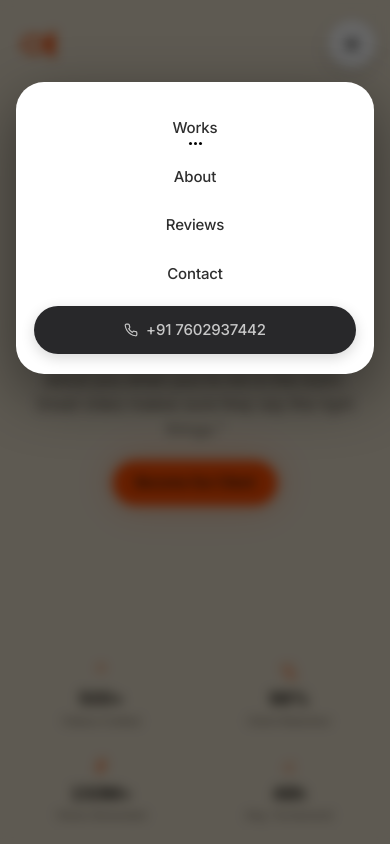
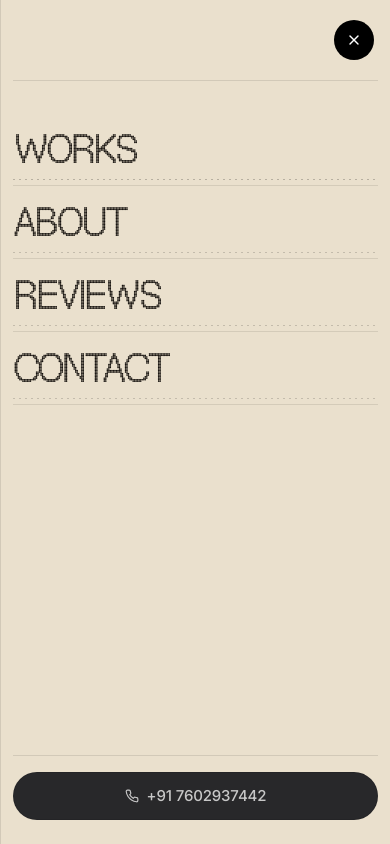
Before and after one commit to javaadde/loro.productions, a React (Vite) app: page / in a window 390 px wide. Both pictures are taken after a click on the button "Open menu". Shown: the top 844 px of the page. Built offline with nearby package versions, Linux system fonts and the light colour scheme; a web font is replaced by a local one.

Commit message:
feat(mobile-menu): redesign as right-side drawer

```diff
--- a/src/components/site/mobile-menu.tsx
+++ b/src/components/site/mobile-menu.tsx
@@ -1,4 +1,5 @@
 import { AnimatePresence, motion } from "framer-motion";
+import { X } from "lucide-react";
 import { Phone } from "lucide-react";
 
 import { Button } from "@/components/ui/button";
@@ -17,6 +18,19 @@ type MobileMenuProps = {
 };
 
 export function MobileMenu({ open, navItems, onClose }: MobileMenuProps) {
+  const itemVariants = {
+    hidden: { opacity: 0, x: 22 },
+    visible: (index: number) => ({
+      opacity: 1,
+      x: 0,
+      transition: {
+        delay: 0.14 + index * 0.07,
+        duration: 0.48,
+        ease: [0.22, 1, 0.36, 1],
+      },
+    }),
+  };
+
   return (
     <AnimatePresence>
       {open ? (
@@ -26,47 +40,82 @@ export function MobileMenu({ open, navItems, onClose }: MobileMenuProps) {
             initial={{ opacity: 0 }}
             animate={{ opacity: 1 }}
             exit={{ opacity: 0 }}
-            transition={{ duration: 0.28, ease: "easeOut" }}
-            className="fixed inset-0 z-[5] bg-black/60 backdrop-blur-[6px]"
+            transition={{ duration: 0.3, ease: "easeOut" }}
+            className="fixed inset-0 z-[5] bg-black/82 backdrop-blur-[8px]"
             onClick={onClose}
           />
           <motion.nav
             key="menu"
             id="mobileMenu"
             aria-label="Mobile"
-            initial={{ opacity: 0, y: -14, x: "-50%", scale: 0.97 }}
-            animate={{ opacity: 1, y: 0, x: "-50%", scale: 1 }}
-            exit={{ opacity: 0, y: -14, x: "-50%", scale: 0.97 }}
-            transition={{ duration: 0.38, ease: [0.22, 1, 0.36, 1] }}
-            className="fixed left-1/2 top-[calc(clamp(16px,2.4vh,28px)+48px+14px)] z-[6] flex w-[min(420px,calc(100%-32px))] flex-col rounded-[28px] bg-white px-[18px] pb-5 pt-[22px] shadow-[0_20px_60px_rgba(0,0,0,0.45)]"
+            initial={{ opacity: 0, x: "100%" }}
+            animate={{ opacity: 1, x: 0 }}
+            exit={{ opacity: 0, x: "100%" }}
+            transition={{ duration: 0.44, ease: [0.22, 1, 0.36, 1] }}
+            className="fixed inset-y-0 right-0 z-[6] flex w-full max-w-[430px] flex-col overflow-hidden border-l border-black/10 bg-background px-3 pb-6 pt-5 text-foreground shadow-[-24px_0_80px_rgba(0,0,0,0.28)]"
           >
+            <motion.div
+              initial={{ opacity: 0, x: 18 }}
+              animate={{ opacity: 1, x: 0 }}
+              exit={{ opacity: 0, x: 18 }}
+              transition={{ delay: 0.08, duration: 0.42, ease: [0.22, 1, 0.36, 1] }}
+              className="mb-8 flex items-start justify-end border-b border-black/10 px-1 pb-5"
+            >
+              <button
+                type="button"
+                aria-label="Close menu"
+                onClick={onClose}
+                className="grid h-10 w-10 place-items-center rounded-full border border-black/10 bg-black text-white transition-colors duration-200 hover:bg-black/85"
+              >
+                <X className="h-4 w-4" />
+              </button>
+            </motion.div>
+
+            <div className="flex-1">
               {navItems.map((item, index) => (
                 <motion.a
                   key={item.href}
                   href={item.href}
                   onClick={onClose}
-                initial={{ opacity: 0, y: 10 }}
-                animate={{ opacity: 1, y: 0 }}
-                transition={{
-                  delay: 0.06 + index * 0.05,
-                  duration: 0.5,
-                  ease: [0.22, 1, 0.36, 1],
-                }}
+                  custom={index}
+                  initial="hidden"
+                  animate="visible"
+                  exit="hidden"
+                  variants={itemVariants}
+                  aria-current={item.active ? "page" : undefined}
+                  className="group relative block border-b border-black/12 py-4"
+                >
+                  <span
                     className={cn(
-                  "relative block rounded-[14px] px-2.5 py-[13px] text-center text-[15px] font-medium tracking-[-0.01em] text-[#2e2e2e] transition-colors duration-200 hover:bg-black/[0.04]",
-                  item.active && "mobile-active-dots",
+                      "block font-display text-[clamp(40px,10vw,52px)] uppercase leading-none tracking-[-0.08em] text-foreground/72 transition-colors duration-200 group-active:text-foreground group-hover:text-foreground",
+                      item.active && "text-foreground",
                     )}
                   >
                     {item.label}
+                  </span>
+                  <span
+                    className={cn(
+                      "pointer-events-none absolute inset-x-0 bottom-[5px] h-px bg-[repeating-linear-gradient(to_right,rgba(0,0,0,0.22)_0_2px,transparent_2px_6px)] opacity-75 transition-opacity duration-200",
+                      item.active && "opacity-100",
+                    )}
+                    aria-hidden="true"
+                  />
                 </motion.a>
               ))}
+            </div>
 
             <motion.div
-              initial={{ opacity: 0, y: 10 }}
-              animate={{ opacity: 1, y: 0 }}
-              transition={{ delay: 0.26, duration: 0.5, ease: [0.22, 1, 0.36, 1] }}
+              initial={{ opacity: 0, x: 18 }}
+              animate={{ opacity: 1, x: 0 }}
+              exit={{ opacity: 0, x: 18 }}
+              transition={{ delay: 0.4, duration: 0.48, ease: [0.22, 1, 0.36, 1] }}
+              className="mt-6 border-t border-black/10 pt-4"
             >
-              <Button asChild variant="secondary" className="mt-2 h-12 w-full text-[15px] font-medium tracking-[-0.01em]">
+              <Button
+                asChild
+                variant="secondary"
+                className="h-12 w-full border border-black/10 text-[15px] font-medium tracking-[-0.01em] shadow-none"
+              >
                 <a href="tel:+917602937442" onClick={onClose}>
                   <Phone className="h-3.5 w-3.5" />
                   +91 7602937442
```
Lines whose indentation alone changed are shown as unchanged.
